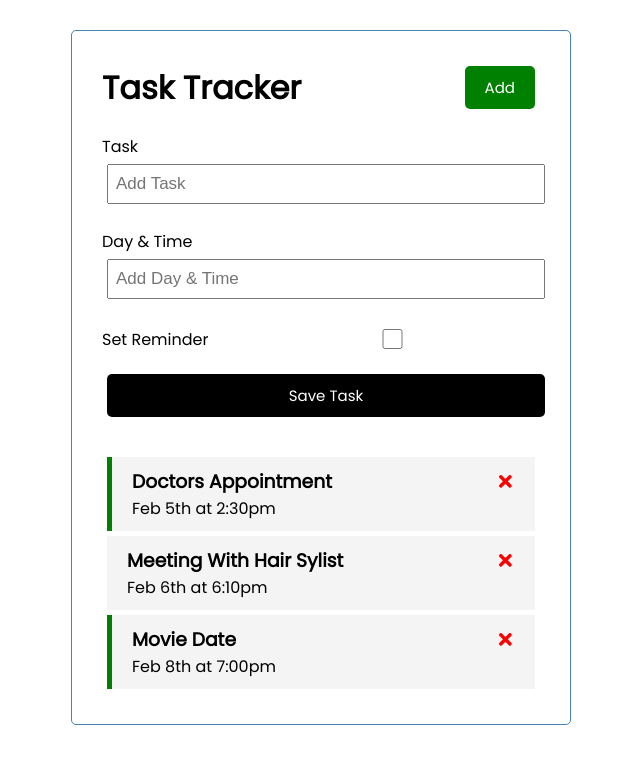
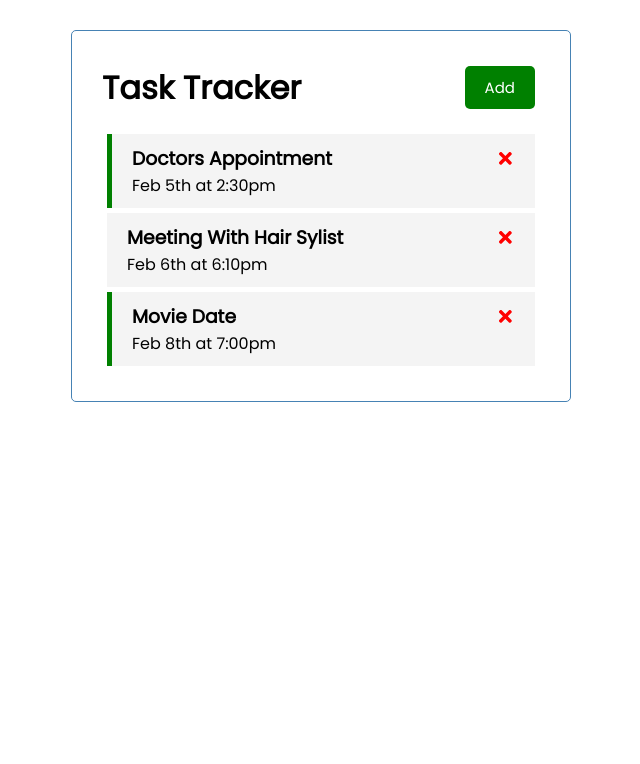
Before and after one commit to jonchhen/react-task-tracker, a React (Create React App) app: page / in a window 1280 px wide. Shown: the top 764 px of the page, without its empty margins (319-959 px from the left). Built offline with nearby package versions, Linux system fonts and the light colour scheme.

Commit message:
Add the functionality to the add/close button

```diff
--- a/src/App.js
+++ b/src/App.js
@@ -6,6 +6,8 @@
 import React from "react"
 
 const App = () => {
+  const [showAddTask, setShowAddTask] = useState(false)
+
   const [tasks, setTasks] = useState([
     {
       id: 1,
@@ -49,8 +51,11 @@
 
   return (
     <div className="container">
-      <Header />
-      <AddTask onAdd={addTask} />
+      <Header
+        onAdd={() => setShowAddTask(!showAddTask)}
+        showAdd={showAddTask}
+      />
+      {showAddTask && <AddTask onAdd={addTask} />}
       {tasks.length > 0 ? (
         <Tasks tasks={tasks} onDelete={deleteTask} onToggle={toggleReminder} />
       ) : (
```
